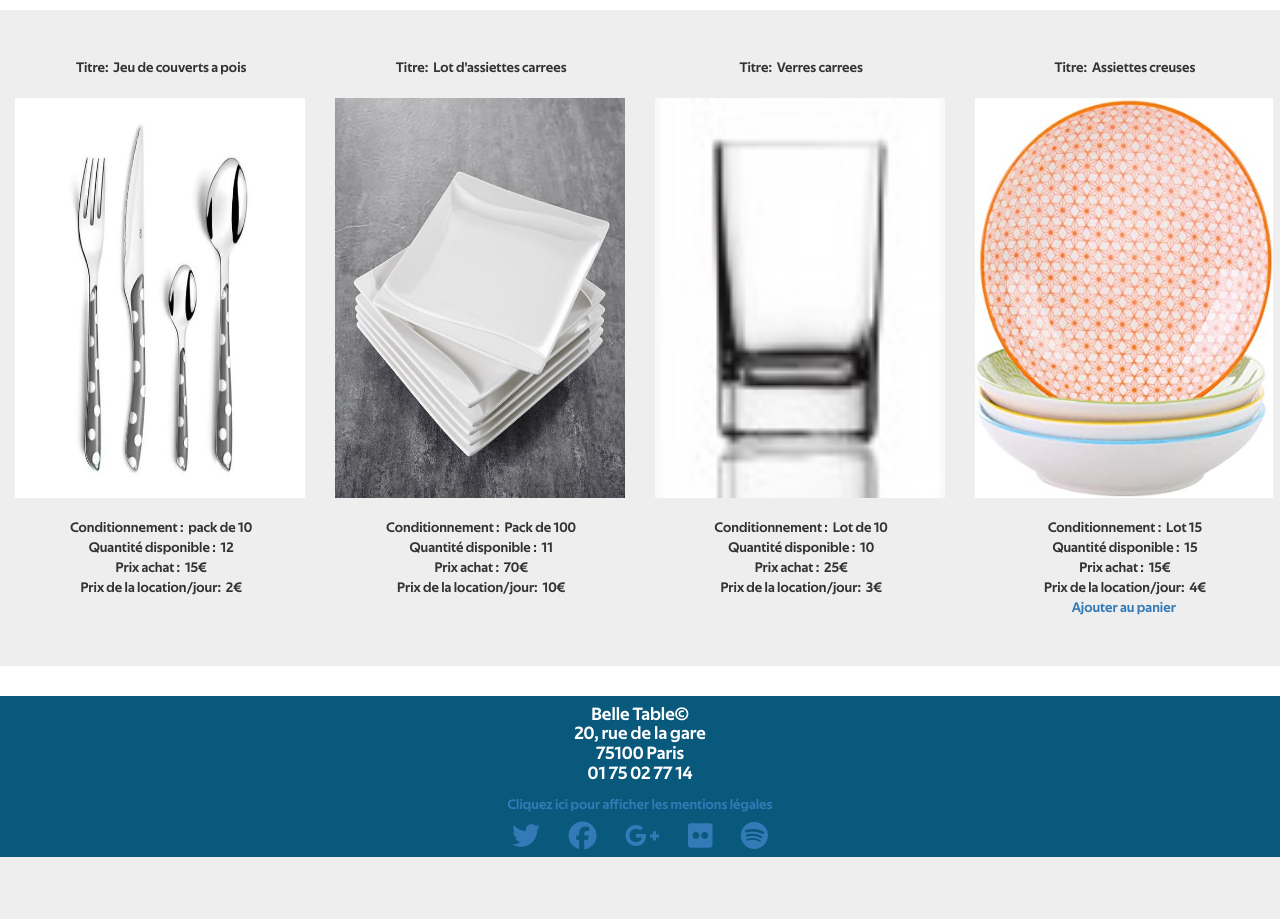
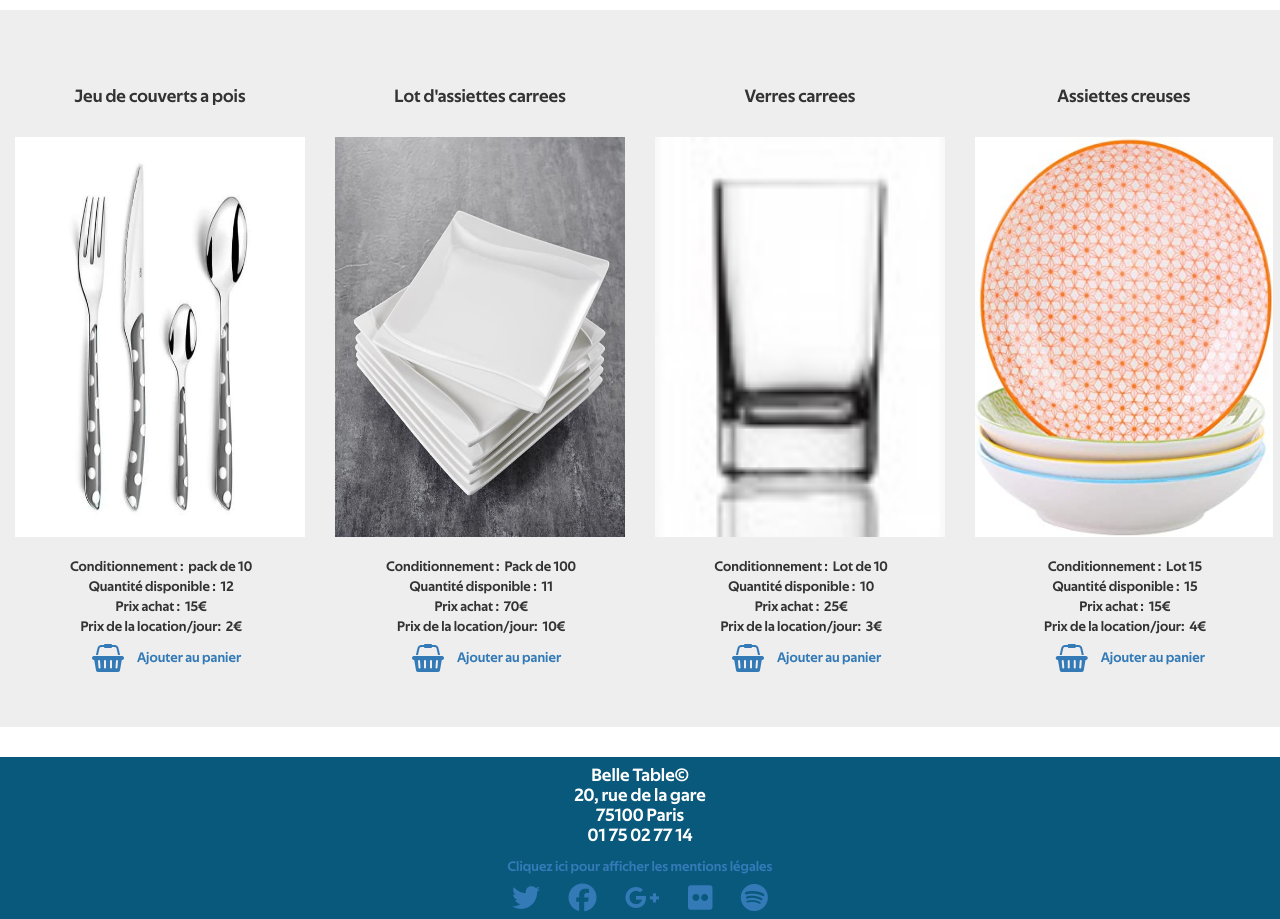
Before and after one commit to QuentinCoqueran/belletable, a PHP site: page /produits.php in a window 1280 px wide. Shown: the part 113-1032 px from the top of the page. Before the commit the page ends 970 px from the top, so only its background shows below. Run offline with PHP 8.4, Linux system fonts and the light colour scheme; data comes from the database, SQL or seed files in the repository; some libraries are stand-ins or nearby versions.

Commit message:
amélioration visuelle produits

```diff
--- a/produits.php
+++ b/produits.php
@@ -43,24 +43,24 @@
           if ($i % 4 == 0)
           {
             echo "<div class='row'><div class='col-lg-3 text-center border border-secondary'>
-            &nbspTitre:&nbsp&nbsp".$ligne["designation"]."<br><br>
+            &nbsp&nbsp&nbsp<h4>".$ligne["designation"]."</h4><br>
             <img class='produits' src=assets/img/".$ligne["img"]."><br><br>
             &nbspConditionnement :&nbsp&nbsp".$ligne["conditionnement"]."<br>
             &nbspQuantité disponible :&nbsp&nbsp".$ligne["quantite_dispo"]."<br>
             &nbspPrix achat :&nbsp&nbsp".$ligne["prix_vente"]."€<br>
             &nbspPrix de la location/jour:&nbsp&nbsp".$ligne["prix_location"]."€<br>
-            <a class='add' href='addpanier.php?=id".$ligne["id"]."'>Ajouter au panier</a><br></div></div>";
+            <a class='add' href='addpanier.php?=id".$ligne["id"]."'><i class='fa fa-shopping-basket fa-2x btn'></i>Ajouter au panier</a><br></div></div>";
           }
           else
           {
             echo "<div class='col-lg-3 text-center border border-secondary'>
-            &nbspTitre:&nbsp&nbsp".$ligne["designation"]."<br><br>
+            &nbsp&nbsp&nbsp<h4>".$ligne["designation"]."</h4><br>
             <img class='produits' src=assets/img/".$ligne["img"]."><br><br>
             &nbspConditionnement :&nbsp&nbsp".$ligne["conditionnement"]."<br>
             &nbspQuantité disponible :&nbsp&nbsp".$ligne["quantite_dispo"]."<br>
             &nbspPrix achat :&nbsp&nbsp".$ligne["prix_vente"]."€<br>
             &nbspPrix de la location/jour:&nbsp&nbsp".$ligne["prix_location"]."€<br>
-            <a class='add' href='addpanier.php?=id".$ligne["id"]."'><i class='fas fa-basket fa-2x'></i></a><br></div>";
+            <a class='add' href='addpanier.php?=id".$ligne["id"]."'><i class='fa fa-shopping-basket fa-2x btn'></i>Ajouter au panier</a><br></div>";
           }
           $i++;
         }
```
